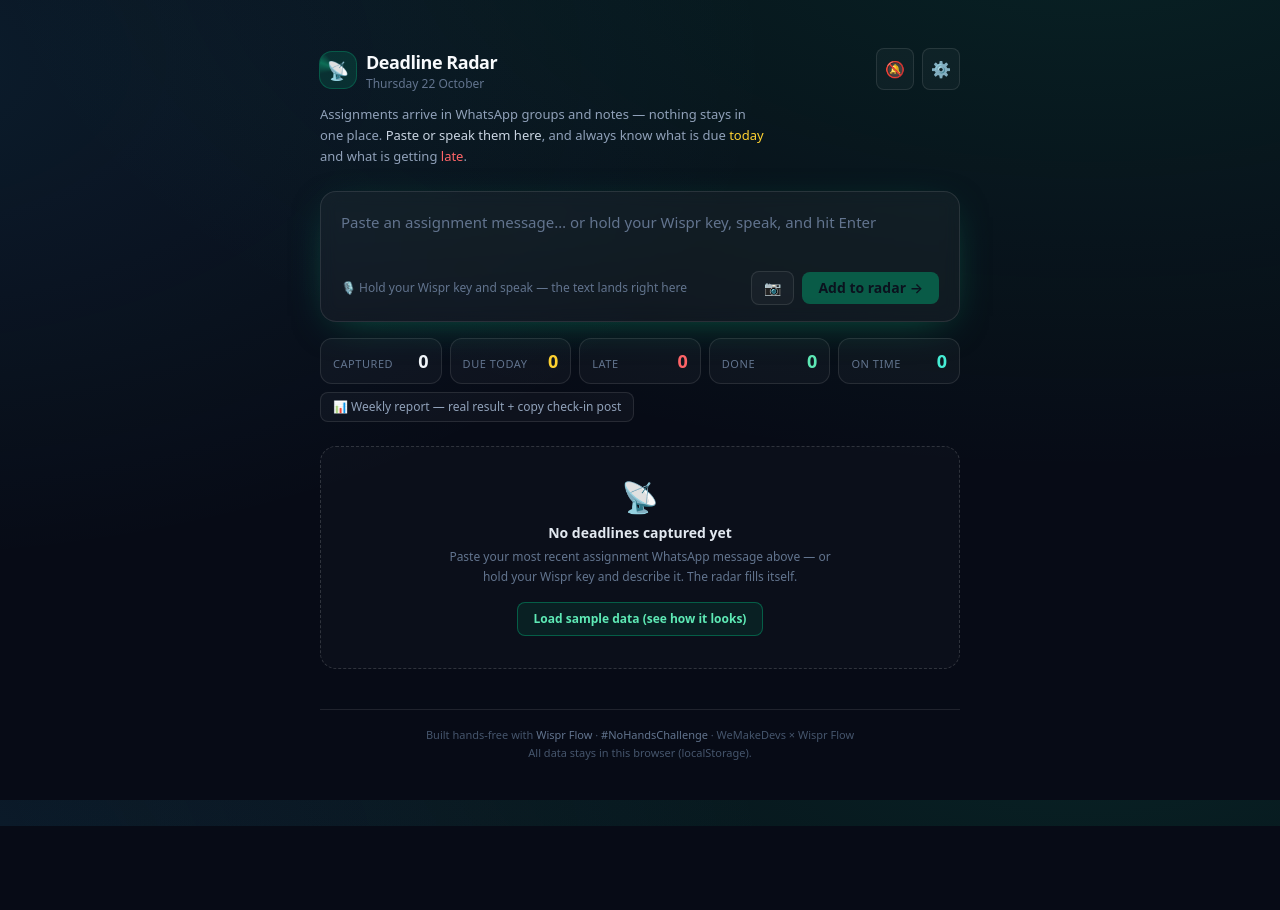
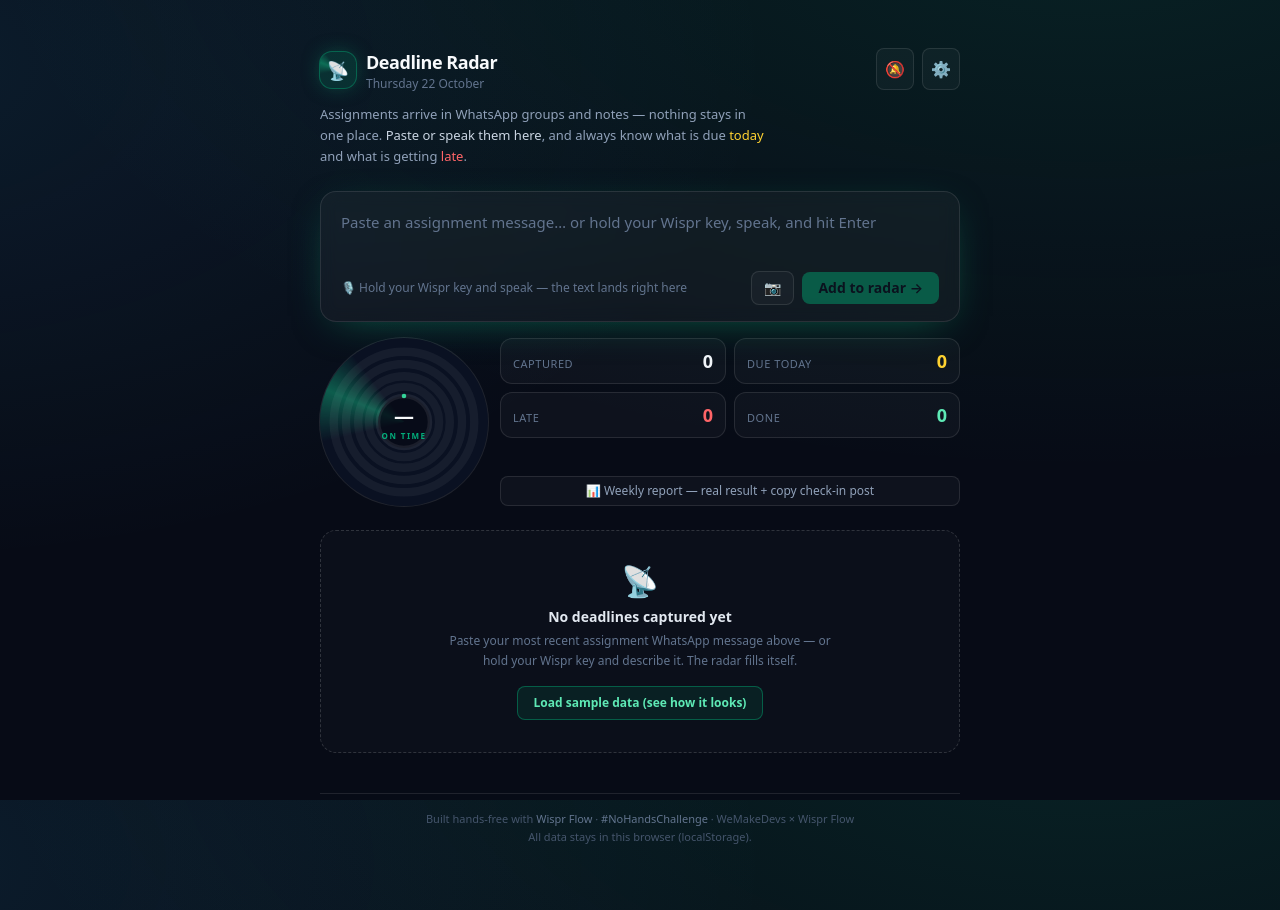
Before and after one commit to Kartikey-Kesarwani-2005/Deadline-Radar, a React (Vite) app: page / in a window 1280 px wide. Before the commit the page ends 826 px from the top, so only its background shows below. Built offline with nearby package versions, Linux system fonts and the light colour scheme.

Commit message:
feat: premium round - radar dial signature widget, confetti on done, stagger/hover animations, reduced-motion support

```diff
--- a/src/App.jsx
+++ b/src/App.jsx
@@ -9,10 +9,12 @@
   saveSettings,
   saveTasks,
 } from './lib/store'
+import { burstConfetti } from './lib/confetti'
 import { getPermission, notifyDaily, notifyTest, requestPermission } from './lib/notify'
 import { extractFromImage, fileToDataUrl } from './lib/vision'
 import AddBar from './components/AddBar'
 import StatsBar from './components/StatsBar'
+import RadarDial from './components/RadarDial'
 import TaskCard from './components/TaskCard'
 import SettingsModal from './components/SettingsModal'
 import WeeklyReport from './components/WeeklyReport'
@@ -60,10 +62,10 @@
   return b.createdAt - a.createdAt
 }
 
-function Section({ title, tone, hint, tasks, onToggle, onDelete, onEdit, onDateChange, onShare }) {
+function Section({ sectionKey, title, tone, hint, tasks, onToggle, onDelete, onEdit, onDateChange, onShare }) {
   if (!tasks.length) return null
   return (
-    <section className="mb-6">
+    <section id={`radar-${sectionKey}`} className="mb-6 scroll-mt-4">
       <div className="mb-2 flex items-center gap-2 text-[11px] font-bold uppercase tracking-widest text-slate-400">
         <span className={`h-2 w-2 rounded-full ${SECTION_TONES[tone]}`} />
         {title}
@@ -71,11 +73,12 @@
         {hint && <span className="ml-auto font-normal normal-case tracking-normal text-slate-600">{hint}</span>}
       </div>
       <div className="space-y-2">
-        {tasks.map((task) => (
+        {tasks.map((task, index) => (
           <TaskCard
             key={task.id}
             task={task}
-            onToggle={() => onToggle(task.id)}
+            style={{ animationDelay: `${Math.min(index * 45, 320)}ms` }}
+            onToggle={(e) => onToggle(task.id, e)}
             onDelete={() => onDelete(task.id)}
             onEdit={() => onEdit(task.id)}
             onDateChange={(date) => onDateChange(task.id, date)}
@@ -258,7 +261,11 @@
     }
   }
 
-  const toggleTask = (id) =>
+  const toggleTask = (id, event) => {
+    const current = tasks.find((t) => t.id === id)
+    if (!current?.done && typeof event?.clientX === 'number') {
+      burstConfetti(event.clientX, event.clientY)
+    }
     setTasks((prev) =>
       prev.map((t) =>
         t.id === id
@@ -266,6 +273,7 @@
           : t,
       ),
     )
+  }
   const deleteTask = (id) => {
     const index = tasks.findIndex((t) => t.id === id)
     if (index === -1) return
@@ -383,6 +391,11 @@
     dueToday: tasks.filter((t) => !t.done && t.dueDate && dayDiff(todayKey(), t.dueDate) === 0)
       .length,
     late: tasks.filter((t) => !t.done && t.dueDate && dayDiff(todayKey(), t.dueDate) < 0).length,
+    week: tasks.filter(
+      (t) =>
+        !t.done && t.dueDate && dayDiff(todayKey(), t.dueDate) > 0 && dayDiff(todayKey(), t.dueDate) <= 7,
+    ).length,
+    later: tasks.filter((t) => !t.done && t.dueDate && dayDiff(todayKey(), t.dueDate) > 7).length,
     done: tasks.filter((t) => t.done).length,
     onTime,
   }
@@ -419,7 +432,7 @@
       <header className="mb-6 flex items-start justify-between gap-4">
         <div>
           <div className="flex items-center gap-2.5">
-            <span className="relative flex h-9 w-9 items-center justify-center overflow-hidden rounded-xl bg-emerald-500/15 text-lg ring-1 ring-emerald-500/40">
+            <span className="relative flex h-9 w-9 items-center justify-center overflow-hidden rounded-xl bg-emerald-500/15 text-lg shadow-[0_0_22px_-6px_rgba(16,185,129,0.65)] ring-1 ring-emerald-500/40">
               <span aria-hidden="true" className="radar-sweep" />
               <span className="relative">📡</span>
             </span>
@@ -491,16 +504,26 @@
         </div>
       )}
 
-      {/* Stats */}
-      <div className="mt-4 mb-6">
-        <StatsBar {...stats} />
+      {/* Stats + radar dial */}
+      <div className="mt-4 mb-6 flex items-stretch gap-3">
+        <RadarDial
+          late={stats.late}
+          today={stats.dueToday}
+          week={stats.week}
+          later={stats.later}
+          onTime={stats.onTime}
+          done={stats.done}
+        />
+        <div className="flex min-w-0 flex-1 flex-col gap-2">
+          <StatsBar total={stats.total} dueToday={stats.dueToday} late={stats.late} done={stats.done} />
           <button
             type="button"
             onClick={() => setReportOpen(true)}
-          className="mt-2 rounded-lg border border-white/10 bg-white/[0.03] px-3 py-1.5 text-xs font-medium text-slate-400 transition hover:border-emerald-500/40 hover:text-emerald-300"
+            className="mt-auto rounded-lg border border-white/10 bg-white/[0.03] px-3 py-1.5 text-xs font-medium text-slate-400 transition hover:border-emerald-500/40 hover:text-emerald-300"
           >
             📊 Weekly report — real result + copy check-in post
           </button>
+        </div>
       </div>
 
       {/* Search + subject filters */}
--- /dev/null
+++ b/src/components/RadarDial.jsx
@@ -0,0 +1,105 @@
+/**
+ * The signature widget: concentric radar rings — one per urgency zone —
+ * with a rotating sweep and the on-time percentage as a center ring.
+ * Clicking a ring jumps to that section of the dashboard.
+ */
+
+const ZONES = [
+  { k: 'late', label: 'Late', color: '#f87171' },
+  { k: 'today', label: 'Due today', color: '#fcd34d' },
+  { k: 'week', label: 'This week', color: '#facc15' },
+  { k: 'later', label: 'Later', color: '#38bdf8' },
+]
+const RADII = [92, 76, 60, 46]
+
+export default function RadarDial({ late, today, week, later, onTime, done }) {
+  const counts = { late, today, week, later }
+  const pct = done > 0 ? Math.round((onTime / done) * 100) : null
+  const ringDeg = (c) => (c > 0 ? (Math.min(c, 8) / 8) * 360 : 0)
+
+  function jump(zoneKey) {
+    document
+      .getElementById(`radar-${zoneKey}`)
+      ?.scrollIntoView({ behavior: 'smooth', block: 'start' })
+  }
+
+  return (
+    <div
+      role="img"
+      aria-label={`Deadline radar: ${late} late, ${today} due today, ${week} this week, ${later} later. ${pct ?? 0} percent finished on time.`}
+      className="rise relative h-[168px] w-[168px] shrink-0 overflow-hidden rounded-full bg-[#0a1122] ring-1 ring-white/10"
+    >
+      <span aria-hidden="true" className="radar-sweep" />
+
+      <svg viewBox="0 0 220 220" className="absolute inset-0 h-full w-full">
+        {ZONES.map((z, i) => {
+          const c = counts[z.k]
+          const deg = ringDeg(c)
+          return (
+            <g
+              key={z.k}
+              onClick={() => deg && jump(z.k)}
+              style={{ cursor: deg ? 'pointer' : 'default' }}
+            >
+              <title>{`${z.label}: ${c}${deg ? ' — click to jump there' : ''}`}</title>
+              <circle
+                cx={110}
+                cy={110}
+                r={RADII[i]}
+                fill="none"
+                stroke="rgba(255,255,255,0.05)"
+                strokeWidth={11}
+              />
+              {deg > 0 && (
+                <circle
+                  cx={110}
+                  cy={110}
+                  r={RADII[i]}
+                  fill="none"
+                  stroke={z.color}
+                  strokeWidth={11}
+                  strokeLinecap="round"
+                  pathLength={360}
+                  strokeDasharray={`${deg} 360`}
+                  transform="rotate(-90 110 110)"
+                  opacity={0.92}
+                />
+              )}
+            </g>
+          )
+        })}
+
+        {/* center: on-time progress ring */}
+        <circle
+          cx={110}
+          cy={110}
+          r={34}
+          fill="rgba(7,11,22,0.78)"
+          stroke="rgba(255,255,255,0.08)"
+          strokeWidth={6}
+        />
+        <circle
+          cx={110}
+          cy={110}
+          r={34}
+          fill="none"
+          stroke="#34d399"
+          strokeWidth={6}
+          strokeLinecap="round"
+          pathLength={360}
+          strokeDasharray={`${pct ?? 0} 360`}
+          transform="rotate(-90 110 110)"
+        />
+      </svg>
+
+      <div className="pointer-events-none absolute inset-0 flex flex-col items-center justify-center">
+        <span className="text-xl font-extrabold tabular-nums text-slate-50">
+          {pct === null ? '—' : `${pct}%`}
+        </span>
+        <span className="text-[8px] font-bold tracking-[0.18em] text-emerald-400/80 uppercase">
+          on time
+        </span>
+      </div>
+    </div>
+  )
+}
--- a/src/components/StatsBar.jsx
+++ b/src/components/StatsBar.jsx
@@ -1,15 +1,16 @@
 function Pill({ label, value, className }) {
   return (
-    <div className="flex min-w-[118px] flex-1 items-baseline justify-between gap-2 rounded-xl border border-white/10 bg-white/[0.03] px-3 py-2">
-      <span className="text-[11px] uppercase tracking-wider text-slate-500">{label}</span>
+    <div className="flex min-w-0 items-baseline justify-between gap-2 rounded-xl border border-white/10 bg-white/[0.03] px-3 py-2">
+      <span className="truncate text-[11px] uppercase tracking-wider text-slate-500">{label}</span>
       <span className={`text-lg font-bold tabular-nums ${className}`}>{value}</span>
     </div>
   )
 }
 
-export default function StatsBar({ total, dueToday, late, done, onTime }) {
+/** 2×2 stat pills — the on-time percentage lives in the radar dial's center. */
+export default function StatsBar({ total, dueToday, late, done }) {
   return (
-    <div className="flex flex-wrap gap-2">
+    <div className="grid grid-cols-2 gap-2">
       <Pill label="Captured" value={total} className="text-slate-100" />
       <Pill label="Due today" value={dueToday} className="text-amber-300" />
       <Pill
@@ -18,7 +19,6 @@
         className={late > 0 ? 'text-red-400 animate-pulse' : 'text-red-400'}
       />
       <Pill label="Done" value={done} className="text-emerald-300" />
-      <Pill label="On time" value={onTime} className="text-teal-300" />
     </div>
   )
 }
--- a/src/index.css
+++ b/src/index.css
@@ -57,3 +57,26 @@
     transform: rotate(360deg);
   }
 }
+
+/* Cards glide in with a small stagger; disabled under reduced motion. */
+@keyframes rise-in {
+  from {
+    opacity: 0;
+    transform: translateY(8px);
+  }
+  to {
+    opacity: 1;
+    transform: none;
+  }
+}
+
+.rise {
+  animation: rise-in 0.35s ease-out both;
+}
+
+@media (prefers-reduced-motion: reduce) {
+  .rise,
+  .radar-sweep {
+    animation: none !important;
+  }
+}
--- /dev/null
+++ b/src/lib/confetti.js
@@ -0,0 +1,66 @@
+/**
+ * Tiny dependency-free confetti burst from a screen point —
+ * fired when a task is ticked done. Degrades silently.
+ */
+
+const COLORS = ['#34d399', '#fbbf24', '#38bdf8', '#f87171', '#a78bfa', '#e2e8f0']
+
+export function burstConfetti(x, y) {
+  try {
+    if (window.matchMedia?.('(prefers-reduced-motion: reduce)').matches) return
+
+    const W = 240
+    const H = 240
+    const dpr = Math.min(window.devicePixelRatio || 1, 2)
+    const canvas = document.createElement('canvas')
+    canvas.width = W * dpr
+    canvas.height = H * dpr
+    canvas.style.cssText = `position:fixed;left:${x - W / 2}px;top:${y - H / 2}px;width:${W}px;height:${H}px;pointer-events:none;z-index:9999`
+    const ctx = canvas.getContext('2d')
+    if (!ctx) return
+    ctx.scale(dpr, dpr)
+    document.body.appendChild(canvas)
+
+    const parts = Array.from({ length: 36 }, () => ({
+      x: W / 2,
+      y: H / 2,
+      vx: (Math.random() - 0.5) * 7.5,
+      vy: Math.random() * -6 - 1.5,
+      size: 4 + Math.random() * 4,
+      color: COLORS[(Math.random() * COLORS.length) | 0],
+      rot: Math.random() * Math.PI,
+      vr: (Math.random() - 0.5) * 0.3,
+    }))
+
+    const start = performance.now()
+    let raf = 0
+    function frame(t) {
+      const elapsed = t - start
+      ctx.clearRect(0, 0, W, H)
+      const alpha = Math.max(0, 1 - elapsed / 950)
+      for (const p of parts) {
+        p.vy += 0.22
+        p.x += p.vx
+        p.y += p.vy
+        p.vx *= 0.99
+        p.rot += p.vr
+        ctx.save()
+        ctx.globalAlpha = alpha
+        ctx.translate(p.x, p.y)
+        ctx.rotate(p.rot)
+        ctx.fillStyle = p.color
+        ctx.fillRect(-p.size / 2, -p.size / 2, p.size, p.size * 0.6)
+        ctx.restore()
+      }
+      if (elapsed < 950) {
+        raf = requestAnimationFrame(frame)
+      } else {
+        cancelAnimationFrame(raf)
+        canvas.remove()
+      }
+    }
+    raf = requestAnimationFrame(frame)
+  } catch {
+    /* the celebration is a bonus — never break the tick for it */
+  }
+}
```
Also changed, not shown: src/components/TaskCard.jsx (+11 -2 lines), 1 other file (tests, documents, lock files or other folders). Lines whose indentation alone changed are shown as unchanged.
